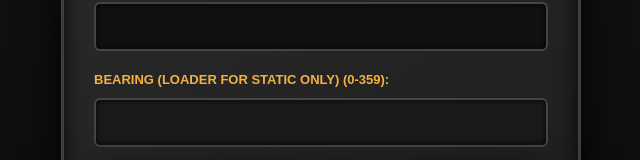
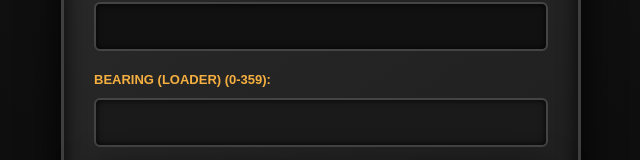
Before and after one commit to haxorof/hll-artillery-calculator, a plain HTML site: page index.html in a window 1280 px wide. Shown: the part 410-570 px from the top of the page, without its empty margins (319-959 px from the left). Drawn offline with nearby package versions, Linux system fonts and the light colour scheme.

Commit message:
Minor textual change

```diff
--- a/index.html
+++ b/index.html
@@ -159,7 +159,7 @@
             <input type="number" id="bearing" class="form-control" min="0" max="359" oninput="updateBearingLoader()">
         </div>
         <div class="form-group">
-            <label for="bearingLoader" id="bearingLoader-label">Bearing (loader for static only) (0-359):</label>
+            <label for="bearingLoader" id="bearingLoader-label">Bearing (loader) (0-359):</label>
             <input type="number" id="bearingLoader" class="form-control readonly-field" min="0" max="359" readonly>
         </div>
         <div class="container">
```
